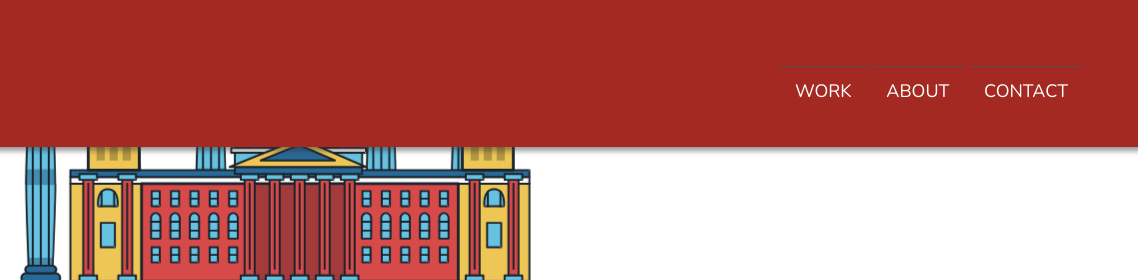
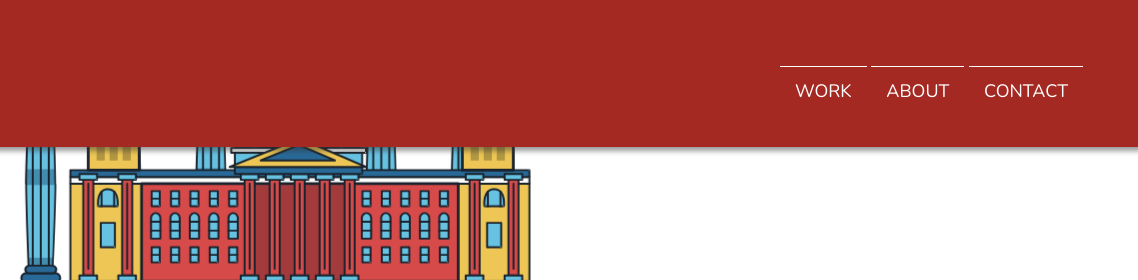
Before and after one commit to ChristelleNdengue/portfolio-website, a plain HTML site: page index.html in a window 1280 px wide. Both pictures are taken after a click on the link "CONTACT". Shown: the part 1673-1953 px from the top of the page, 142-1280 px from the left. Drawn offline with nearby package versions, Linux system fonts and the light colour scheme.

Commit message:
Update nav animation color

```diff
--- a/css/style.css
+++ b/css/style.css
@@ -218,7 +218,7 @@ nav li a:active {
 .navtoggle.responsive li {
   display: block;
   padding: 10px 0;
-  border-top: 1px solid;
+  border-top: 1px solid #fff;
 }
 
 .navtoggle.responsive li:last-child {
```
